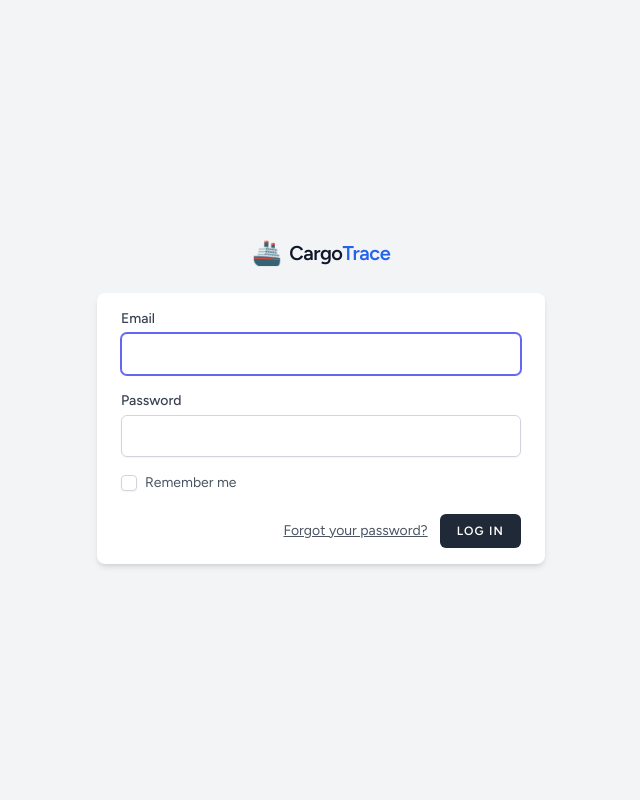
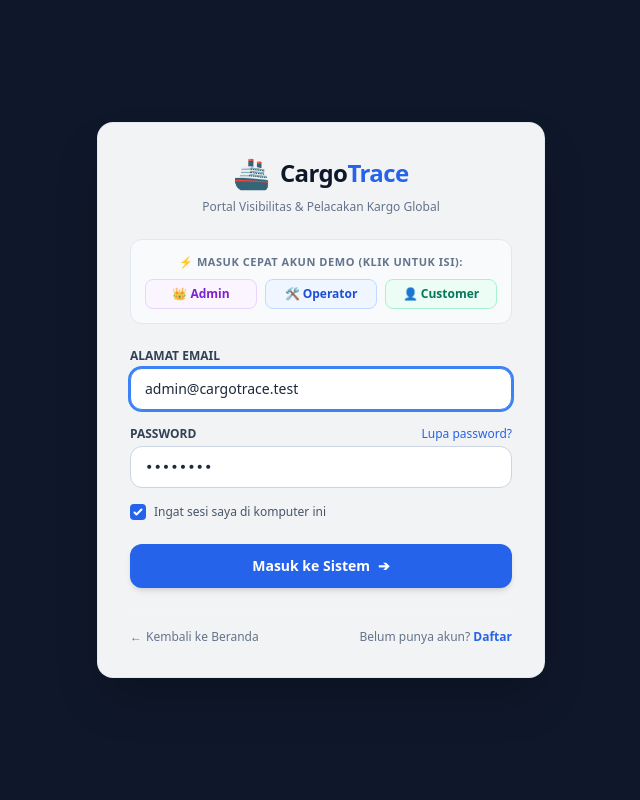
Before and after one commit to yesiclaudia89-crypto/cargotrace, a Laravel app: page /login in a window 1280 px wide. Shown: the whole page, without its empty margins (319-959 px from the left). Run offline with Laravel 12, Linux system fonts and the light colour scheme; style sheets or scripts are compiled from the project's sources; some libraries are stand-ins or nearby versions.

Commit message:
feat(auth): enhance login page with enterprise UI and 1-click demo filler buttons

```diff
--- a/resources/views/auth/login.blade.php
+++ b/resources/views/auth/login.blade.php
@@ -1,47 +1,120 @@
 <x-guest-layout>
+    <div class="bg-white/95 backdrop-blur-md rounded-2xl border border-slate-200/80 shadow-2xl p-6 sm:p-8 space-y-6">
+
+        <!-- LOGO & HEADING -->
+        <div class="text-center space-y-2">
+            <a href="/" class="inline-flex items-center gap-2.5 font-black text-2xl text-slate-900 tracking-tight">
+                <span class="text-3xl">🚢</span>
+                <span>Cargo<span class="text-blue-600">Trace</span></span>
+            </a>
+            <p class="text-xs text-slate-500">
+                Portal Visibilitas & Pelacakan Kargo Global
+            </p>
+        </div>
+
+        <!-- QUICK FILL DEMO ACCOUNTS (Super berguna untuk dosen & demo!) -->
+        <div class="bg-slate-50 border border-slate-200 p-3.5 rounded-xl space-y-2">
+            <span class="text-[11px] font-bold uppercase tracking-wider text-slate-500 block text-center">
+                ⚡ Masuk Cepat Akun Demo (Klik untuk Isi):
+            </span>
+            <div class="grid grid-cols-3 gap-2">
+                <button type="button" onclick="fillAccount('admin@cargotrace.test')" class="px-2 py-1.5 bg-purple-50 hover:bg-purple-100 text-purple-700 text-xs font-semibold rounded-lg border border-purple-200 transition text-center shadow-xs">
+                    👑 Admin
+                </button>
+                <button type="button" onclick="fillAccount('operator@cargotrace.test')" class="px-2 py-1.5 bg-blue-50 hover:bg-blue-100 text-blue-700 text-xs font-semibold rounded-lg border border-blue-200 transition text-center shadow-xs">
+                    🛠️ Operator
+                </button>
+                <button type="button" onclick="fillAccount('customer@cargotrace.test')" class="px-2 py-1.5 bg-emerald-50 hover:bg-emerald-100 text-emerald-700 text-xs font-semibold rounded-lg border border-emerald-200 transition text-center shadow-xs">
+                    👤 Customer
+                </button>
+            </div>
+        </div>
+
         <!-- Session Status -->
         <x-auth-session-status class="mb-4" :status="session('status')" />
 
-    <form method="POST" action="{{ route('login') }}">
+        <!-- LOGIN FORM -->
+        <form method="POST" action="{{ route('login') }}" class="space-y-4">
             @csrf
 
             <!-- Email Address -->
             <div>
-            <x-input-label for="email" :value="__('Email')" />
-            <x-text-input id="email" class="block mt-1 w-full" type="email" name="email" :value="old('email')" required autofocus autocomplete="username" />
-            <x-input-error :messages="$errors->get('email')" class="mt-2" />
+                <label for="email" class="block text-xs font-bold text-slate-700 uppercase mb-1">Alamat Email</label>
+                <div class="relative">
+                    <input
+                        id="email"
+                        type="email"
+                        name="email"
+                        value="{{ old('email', 'admin@cargotrace.test') }}"
+                        required
+                        autofocus
+                        autocomplete="username"
+                        class="w-full px-3.5 py-2.5 rounded-xl border border-slate-300 text-sm text-slate-800 placeholder-slate-400 focus:outline-none focus:ring-2 focus:ring-blue-500 focus:border-blue-500 transition shadow-xs"
+                        placeholder="nama@cargotrace.test"
+                    />
+                </div>
+                <x-input-error :messages="$errors->get('email')" class="mt-1.5 text-xs text-rose-600 font-medium" />
             </div>
 
             <!-- Password -->
-        <div class="mt-4">
-            <x-input-label for="password" :value="__('Password')" />
-
-            <x-text-input id="password" class="block mt-1 w-full"
+            <div>
+                <div class="flex items-center justify-between mb-1">
+                    <label for="password" class="block text-xs font-bold text-slate-700 uppercase">Password</label>
+                    @if (Route::has('password.request'))
+                        <a class="text-xs text-blue-600 hover:underline" href="{{ route('password.request') }}">
+                            Lupa password?
+                        </a>
+                    @endif
+                </div>
+                <div class="relative">
+                    <input
+                        id="password"
                         type="password"
                         name="password"
-                            required autocomplete="current-password" />
-
-            <x-input-error :messages="$errors->get('password')" class="mt-2" />
+                        value="password"
+                        required
+                        autocomplete="current-password"
+                        class="w-full px-3.5 py-2.5 rounded-xl border border-slate-300 text-sm text-slate-800 placeholder-slate-400 focus:outline-none focus:ring-2 focus:ring-blue-500 focus:border-blue-500 transition shadow-xs font-mono"
+                        placeholder="••••••••"
+                    />
+                </div>
+                <x-input-error :messages="$errors->get('password')" class="mt-1.5 text-xs text-rose-600 font-medium" />
             </div>
 
             <!-- Remember Me -->
-        <div class="block mt-4">
-            <label for="remember_me" class="inline-flex items-center">
-                <input id="remember_me" type="checkbox" class="rounded border-gray-300 text-indigo-600 shadow-sm focus:ring-indigo-500" name="remember">
-                <span class="ms-2 text-sm text-gray-600">{{ __('Remember me') }}</span>
-            </label>
+            <div class="flex items-center">
+                <input id="remember_me" type="checkbox" class="w-4 h-4 rounded border-slate-300 text-blue-600 focus:ring-blue-500" name="remember" checked>
+                <label for="remember_me" class="ms-2 text-xs text-slate-600 font-medium">Ingat sesi saya di komputer ini</label>
             </div>
 
-        <div class="flex items-center justify-end mt-4">
-            @if (Route::has('password.request'))
-                <a class="underline text-sm text-gray-600 hover:text-gray-900 rounded-md focus:outline-none focus:ring-2 focus:ring-offset-2 focus:ring-indigo-500" href="{{ route('password.request') }}">
-                    {{ __('Forgot your password?') }}
-                </a>
-            @endif
-
-            <x-primary-button class="ms-3">
-                {{ __('Log in') }}
-            </x-primary-button>
+            <!-- Submit Button -->
+            <div class="pt-2">
+                <button type="submit" class="w-full py-3 px-4 bg-blue-600 hover:bg-blue-700 active:bg-blue-800 text-white font-bold text-sm rounded-xl shadow-md hover:shadow-lg transition flex items-center justify-center gap-2">
+                    <span>Masuk ke Sistem</span>
+                    <span>➔</span>
+                </button>
             </div>
         </form>
+
+        <!-- FOOTER LINKS -->
+        <div class="pt-4 border-t border-slate-100 flex items-center justify-between text-xs text-slate-500">
+            <a href="/" class="hover:text-blue-600 flex items-center gap-1">
+                <span>←</span> Kembali ke Beranda
+            </a>
+            @if (Route::has('register'))
+                <div>
+                    Belum punya akun? <a href="{{ route('register') }}" class="font-bold text-blue-600 hover:underline">Daftar</a>
+                </div>
+            @endif
+        </div>
+
+    </div>
+
+    <!-- Quick Fill Script -->
+    <script>
+        function fillAccount(email) {
+            document.getElementById('email').value = email;
+            document.getElementById('password').value = 'password';
+        }
+    </script>
 </x-guest-layout>
--- a/resources/views/layouts/app.blade.php
+++ b/resources/views/layouts/app.blade.php
@@ -10,6 +10,9 @@
         <!-- Fonts -->
         <link rel="preconnect" href="https://fonts.bunny.net">
         <link href="https://fonts.bunny.net/css?family=figtree:400,500,600&display=swap" rel="stylesheet" />
+
+        <!-- Tailwind CSS CDN for 100% Reliable Styles -->
+        <script src="https://cdn.tailwindcss.com"></script>
 
         <!-- Scripts -->
         @vite(['resources/css/app.css', 'resources/js/app.js'])
--- a/resources/views/layouts/guest.blade.php
+++ b/resources/views/layouts/guest.blade.php
@@ -5,26 +5,21 @@
         <meta name="viewport" content="width=device-width, initial-scale=1">
         <meta name="csrf-token" content="{{ csrf_token() }}">
 
-        <title>{{ config('app.name', 'Laravel') }}</title>
+        <title>{{ config('app.name', 'CargoTrace') }} — Portal Masuk</title>
 
         <!-- Fonts -->
         <link rel="preconnect" href="https://fonts.bunny.net">
-        <link href="https://fonts.bunny.net/css?family=figtree:400,500,600&display=swap" rel="stylesheet" />
+        <link href="https://fonts.bunny.net/css?family=figtree:400,500,600,700,800&display=swap" rel="stylesheet" />
+
+        <!-- Tailwind CSS CDN Fallback for Rock-solid Presentation -->
+        <script src="https://cdn.tailwindcss.com"></script>
 
         <!-- Scripts -->
         @vite(['resources/css/app.css', 'resources/js/app.js'])
     </head>
-    <body class="font-sans text-gray-900 antialiased">
-        <div class="min-h-screen flex flex-col sm:justify-center items-center pt-6 sm:pt-0 bg-gray-100">
-            <div>
-                <a href="/">
-                    <x-application-logo class="w-20 h-20 fill-current text-gray-500" />
-                </a>
-            </div>
-
-            <div class="w-full sm:max-w-md mt-6 px-6 py-4 bg-white shadow-md overflow-hidden sm:rounded-lg">
-                {{ $slot }}
-            </div>
+    <body class="font-sans text-slate-800 antialiased bg-slate-900 min-h-screen flex items-center justify-center p-4 selection:bg-blue-500 selection:text-white">
+        <div class="w-full max-w-md">
+            {{ $slot }}
         </div>
     </body>
 </html>
--- a/resources/views/welcome.blade.php
+++ b/resources/views/welcome.blade.php
@@ -8,6 +8,9 @@
     <!-- Fonts -->
     <link rel="preconnect" href="https://fonts.bunny.net">
     <link href="https://fonts.bunny.net/css?family=figtree:400,500,600,700,800&display=swap" rel="stylesheet" />
+
+    <!-- Tailwind CSS CDN for Reliable Styling -->
+    <script src="https://cdn.tailwindcss.com"></script>
 
     <!-- Scripts & Styles via Vite -->
     @vite(['resources/css/app.css', 'resources/js/app.js'])
```
Lines whose indentation alone changed are shown as unchanged.
